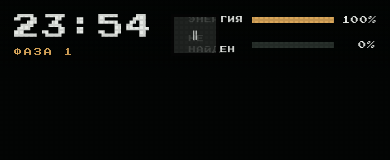
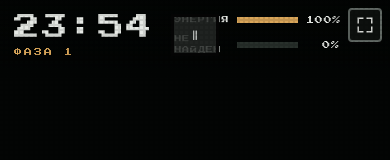
Before and after one commit to Baisar2112/aga-nu-da-mg, a React (Vite) app: page /game in a window 390 px wide. Shown: the top 160 px of the page. Built offline with nearby package versions, Linux system fonts and the light colour scheme.

Commit message:
Add mobile fullscreen control

```diff
--- /dev/null
+++ b/src/components/game/FullscreenButton.tsx
@@ -0,0 +1,41 @@
+import { useEffect, useState } from 'react';
+
+export function FullscreenButton() {
+  const [isFullscreen, setIsFullscreen] = useState(Boolean(document.fullscreenElement));
+
+  useEffect(() => {
+    const updateFullscreenState = () => setIsFullscreen(Boolean(document.fullscreenElement));
+    document.addEventListener('fullscreenchange', updateFullscreenState);
+    return () => document.removeEventListener('fullscreenchange', updateFullscreenState);
+  }, []);
+
+  const toggleFullscreen = async () => {
+    try {
+      if (document.fullscreenElement) {
+        await document.exitFullscreen();
+      } else {
+        await document.documentElement.requestFullscreen();
+      }
+    } catch {
+      // Некоторые мобильные браузеры не разрешают полноэкранный режим.
+    }
+  };
+
+  return (
+    <button
+      className="fullscreen-button"
+      type="button"
+      onClick={toggleFullscreen}
+      aria-label={isFullscreen ? 'Выйти из полноэкранного режима' : 'Открыть на весь экран'}
+      title={isFullscreen ? 'Выйти из полноэкранного режима' : 'На весь экран'}
+    >
+      <svg viewBox="0 0 24 24" aria-hidden="true">
+        {isFullscreen ? (
+          <path d="M9 3v6H3M15 3v6h6M9 21v-6H3M15 21v-6h6" />
+        ) : (
+          <path d="M9 3H3v6M15 3h6v6M9 21H3v-6M15 21h6v-6" />
+        )}
+      </svg>
+    </button>
+  );
+}
--- a/src/pages/GamePage.tsx
+++ b/src/pages/GamePage.tsx
@@ -2,6 +2,7 @@ import { useEffect, useState } from 'react';
 import { useLocation } from 'wouter';
 import { ComputerScreen } from '../components/game/ComputerScreen';
 import { EndScreen } from '../components/game/EndScreen';
+import { FullscreenButton } from '../components/game/FullscreenButton';
 import { GameHud } from '../components/game/GameHud';
 import { Jumpscare, jumpscareImages } from '../components/game/Jumpscare';
 import { MaskOverlay } from '../components/game/MaskOverlay';
@@ -114,6 +115,7 @@ export function GamePage() {
       })} />;
 
   return <VirtualViewport className={`game-shell${isPaused ? ' game-shell--paused' : ''}`} world={office}>
+    <FullscreenButton />
     <GameHud state={state} />
     <div className="controls-hint"><span><kbd>A</kbd> ЛЕВАЯ ДВЕРЬ</span><span><kbd>S</kbd> {state.hasMask ? 'МАСКА' : 'НЕТ МАСКИ'}</span><span><kbd>SPACE</kbd> ПЛАНШЕТ</span><span><kbd>D</kbd> ПРАВАЯ ДВЕРЬ</span><span><kbd>ПКМ</kbd> {state.hasFlashlight ? 'ФОНАРИК' : 'НЕТ ФОНАРИКА'}</span></div>
     {state.maskOn && <MaskOverlay />}
--- a/src/styles/game-ui.css
+++ b/src/styles/game-ui.css
@@ -1,4 +1,8 @@
 .game-hud { position: absolute; z-index: 20; top: 0; left: 0; right: 0; display: flex; justify-content: space-between; gap: 20px; padding: clamp(14px, 2.2vw, 30px); pointer-events: none; background: linear-gradient(#030504d9, transparent); }
+.fullscreen-button { display: none; position: absolute; z-index: 85; top: 8px; right: 8px; width: 34px; height: 34px; padding: 6px; color: #d6d8d4; border: 2px solid #626a65; border-radius: 4px; background: #101411cc; box-shadow: 0 2px 0 #050505; }
+.fullscreen-button svg { display: block; width: 100%; height: 100%; }
+.fullscreen-button path { fill: none; stroke: currentColor; stroke-width: 2; stroke-linecap: square; stroke-linejoin: miter; }
+.fullscreen-button:active { transform: translateY(2px); box-shadow: none; }
 .hud-time strong { display: block; font: 700 clamp(26px, 3.2vw, 52px) monospace; letter-spacing: .08em; }.hud-time span { color: #d9a65a; font-size: clamp(8px, .8vw, 12px); letter-spacing: .25em; }
 .hud-meters { width: clamp(180px, 22vw, 340px); }.meter { display: grid; grid-template-columns: minmax(58px, 1fr) 1.8fr 44px; align-items: center; gap: 8px; margin-bottom: 8px; font-size: clamp(7px, .7vw, 11px); letter-spacing: .12em; }.meter__track { height: 6px; background: #28302b; }.meter__track i { display: block; height: 100%; background: #d9a65a; }.meter b { font-size: clamp(8px, .75vw, 12px); text-align: right; }
 .controls-hint { position: absolute; z-index: 20; bottom: 16px; left: 50%; display: flex; gap: clamp(10px, 1.5vw, 22px); transform: translateX(-50%); color: #788079; font-size: clamp(8px, .75vw, 11px); white-space: nowrap; }.controls-hint kbd { padding: 4px 7px; color: #d6d8d4; background: #1c211e; border: 1px solid #444c47; border-radius: 3px; box-shadow: 0 2px #080a09; }
@@ -32,6 +36,11 @@
 .game-shell--paused *:not(.pause-menu):not(.pause-menu *) { animation-play-state: paused !important; transition-duration: 0s !important; }
 @media (max-width: 720px) { .controls-hint { display: none; }.hud-meters { width: min(48vw, 220px); }.meter { grid-template-columns: 55px 1fr 34px; }.game-message { width: 80%; text-align: center; }.end-screen__actions { flex-direction: column; }.pause-menu__buttons button { min-height: 58px; } }
 
+@media (max-width: 720px), (hover: none), (pointer: coarse) {
+  .fullscreen-button { display: block; }
+  .game-hud { padding-right: 50px; }
+}
+
 @media (max-height: 600px) {
   .game-hud { padding: 10px 14px; }
   .hud-time strong { font-size: 25px; }
```
